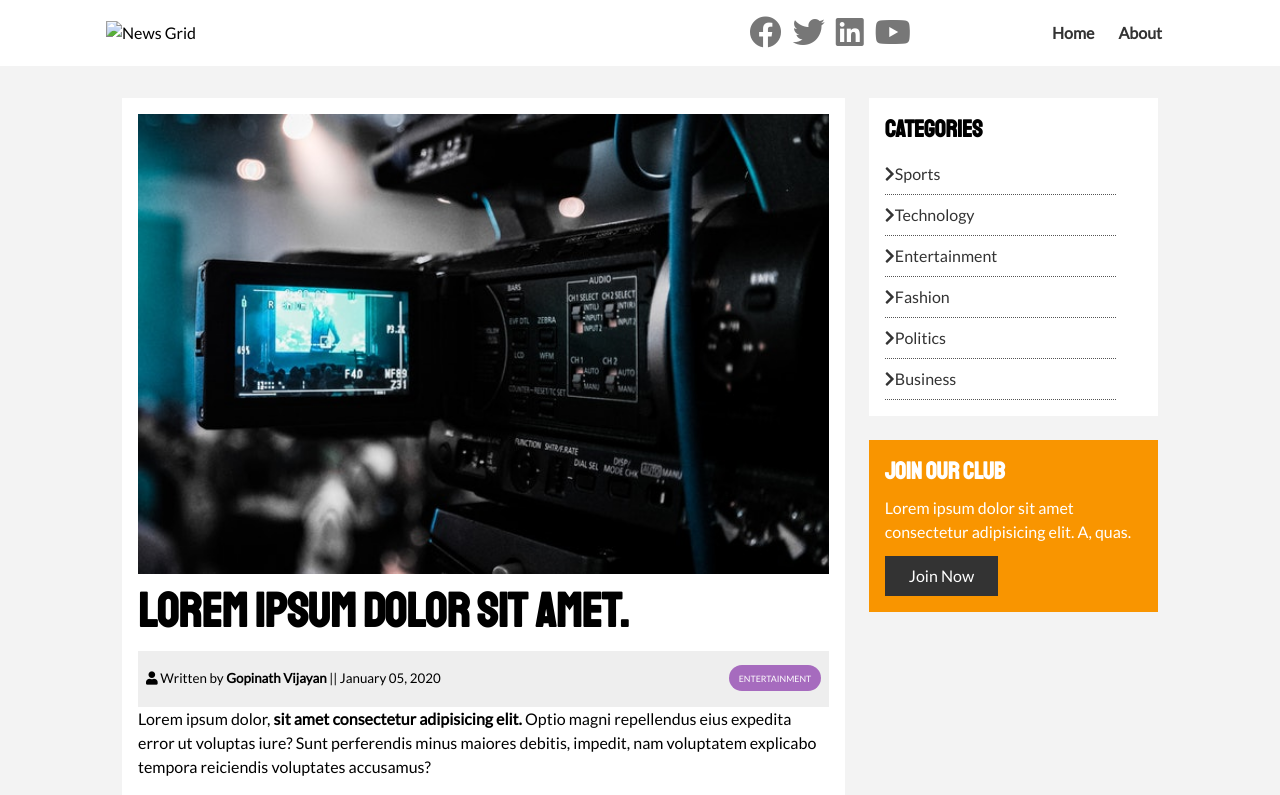
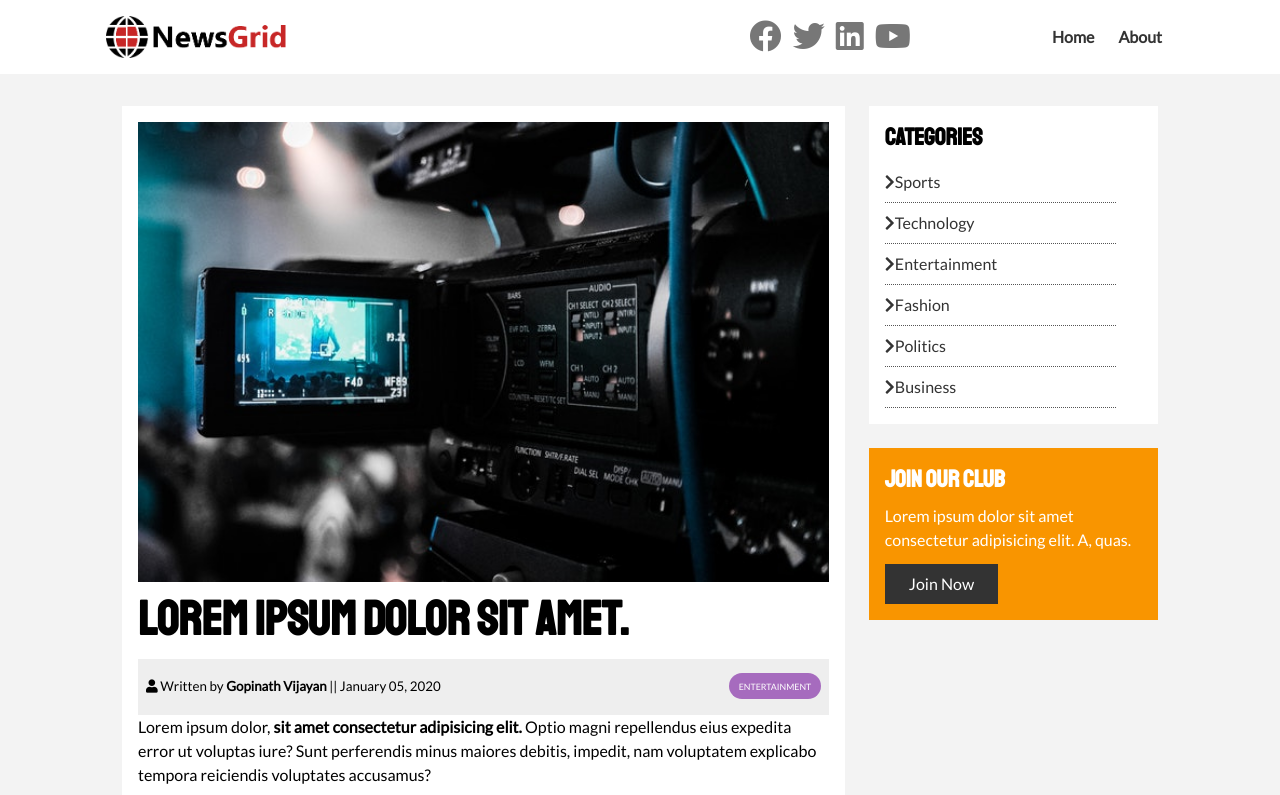
Before and after one commit to gopivjn/news-grid, a plain HTML site: page article.html in a window 1280 px wide. Shown: the top 795 px of the page. Drawn offline with Linux system fonts and the light colour scheme; the site is published under a folder, as on GitHub Pages, so addresses that start at the root find nothing.

Commit message:
updated logo link in all pages

```diff
--- a/article.html
+++ b/article.html
@@ -16,7 +16,7 @@
 <body>
   <nav id="main-nav">
     <div class="container">
-      <img src="/img/logo.png" alt="News Grid" class="logo">
+      <img src="./img/logo.png" alt="News Grid" class="logo">
       <div class="social">
         <a href="facebook.com" target="_blank"><i class="fab fa-facebook fa-2x"></i></a>
         <a href="twitter.com" target="_blank"><i class="fab fa-twitter fa-2x"></i></a>
```
Also changed, not shown: 1 other file.
